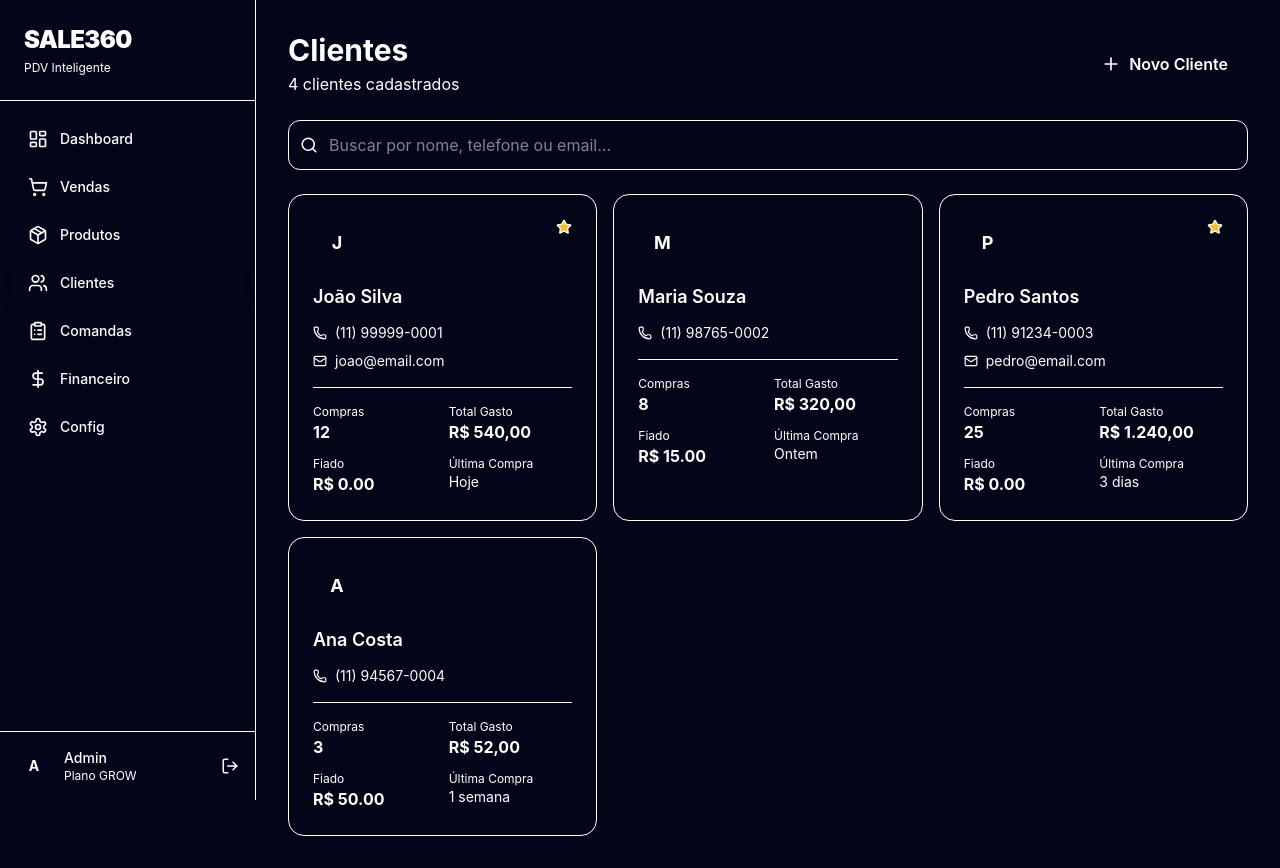
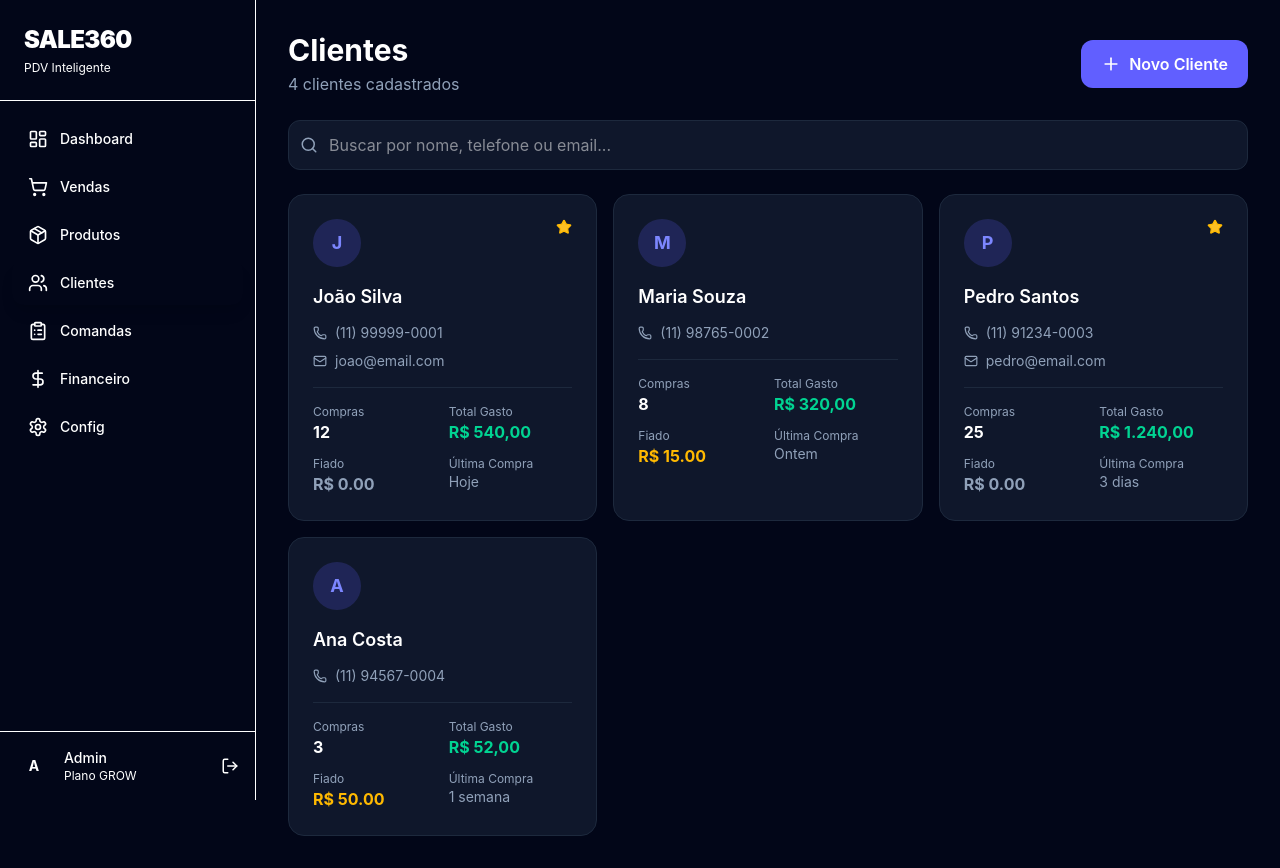
Before and after one commit to philipecordeiroprc-rgb/Sale360, a Next.js app in the folder apps/web/: page /customers in a window 1280 px wide. Built offline with nearby package versions, Linux system fonts and the light colour scheme.

Commit message:
auto: update page.tsx

```diff
--- a/apps/web/src/app/customers/page.tsx
+++ b/apps/web/src/app/customers/page.tsx
@@ -25,9 +25,9 @@ export default function CustomersPage() {
       <div className="flex items-center justify-between">
         <div>
           <h2 className="text-3xl font-bold text-white">Clientes</h2>
-          <p className="text-dark-600 mt-1">{customers.length} clientes cadastrados</p>
+          <p className="text-slate-400 mt-1">{customers.length} clientes cadastrados</p>
         </div>
-        <button className="flex items-center gap-2 bg-accent hover:bg-accent-light text-white px-5 py-3 rounded-xl font-semibold transition-colors">
+        <button className="flex items-center gap-2 bg-indigo-500 hover:bg-indigo-400 text-white px-5 py-3 rounded-xl font-semibold transition-colors">
           <Plus size={20} />
           Novo Cliente
         </button>
@@ -35,64 +35,64 @@ export default function CustomersPage() {
 
       {/* Search */}
       <div className="relative">
-        <Search size={18} className="absolute left-3 top-1/2 -translate-y-1/2 text-dark-600" />
+        <Search size={18} className="absolute left-3 top-1/2 -translate-y-1/2 text-slate-400" />
         <input
           type="text"
           placeholder="Buscar por nome, telefone ou email..."
           value={search}
           onChange={(e) => setSearch(e.target.value)}
-          className="w-full bg-dark-800 border border-dark-700 rounded-xl pl-10 pr-4 py-3 text-white placeholder-dark-600 focus:outline-none focus:border-accent transition-colors"
+          className="w-full bg-slate-900 border border-slate-800 rounded-xl pl-10 pr-4 py-3 text-white placeholder-dark-600 focus:outline-none focus:border-indigo-500 transition-colors"
         />
       </div>
 
       {/* Customer Cards */}
       <div className="grid grid-cols-1 md:grid-cols-2 lg:grid-cols-3 gap-4">
         {filtered.map((customer) => (
-          <div key={customer.id} className="bg-dark-800 border border-dark-700 rounded-2xl p-6 hover:border-dark-600 transition-all">
+          <div key={customer.id} className="bg-slate-900 border border-slate-800 rounded-2xl p-6 hover:border-slate-500 transition-all">
             <div className="flex items-start justify-between mb-4">
-              <div className="w-12 h-12 rounded-full bg-accent/20 flex items-center justify-center">
-                <span className="text-lg font-bold text-accent">
+              <div className="w-12 h-12 rounded-full bg-indigo-500/20 flex items-center justify-center">
+                <span className="text-lg font-bold text-indigo-400">
                   {customer.name.charAt(0)}
                 </span>
               </div>
               {customer.purchases > 10 && (
-                <Star size={16} className="text-warning" fill="#FBBF24" />
+                <Star size={16} className="text-amber-400" fill="#FBBF24" />
               )}
             </div>
 
             <h3 className="text-white font-semibold text-lg mb-3">{customer.name}</h3>
 
             <div className="space-y-2 mb-4">
-              <div className="flex items-center gap-2 text-dark-600 text-sm">
+              <div className="flex items-center gap-2 text-slate-400 text-sm">
                 <Phone size={14} />
                 <span>{customer.phone}</span>
               </div>
               {customer.email && (
-                <div className="flex items-center gap-2 text-dark-600 text-sm">
+                <div className="flex items-center gap-2 text-slate-400 text-sm">
                   <Mail size={14} />
                   <span>{customer.email}</span>
                 </div>
               )}
             </div>
 
-            <div className="grid grid-cols-2 gap-3 pt-4 border-t border-dark-700">
+            <div className="grid grid-cols-2 gap-3 pt-4 border-t border-slate-800">
               <div>
-                <p className="text-xs text-dark-600">Compras</p>
+                <p className="text-xs text-slate-400">Compras</p>
                 <p className="text-white font-bold">{customer.purchases}</p>
               </div>
               <div>
-                <p className="text-xs text-dark-600">Total Gasto</p>
-                <p className="text-success font-bold">{customer.totalSpent}</p>
+                <p className="text-xs text-slate-400">Total Gasto</p>
+                <p className="text-emerald-400 font-bold">{customer.totalSpent}</p>
               </div>
               <div>
-                <p className="text-xs text-dark-600">Fiado</p>
-                <p className={`font-bold ${customer.creditBalance > 0 ? 'text-warning' : 'text-dark-600'}`}>
+                <p className="text-xs text-slate-400">Fiado</p>
+                <p className={`font-bold ${customer.creditBalance > 0 ? 'text-amber-400' : 'text-slate-400'}`}>
                   R$ {customer.creditBalance.toFixed(2)}
                 </p>
               </div>
               <div>
-                <p className="text-xs text-dark-600">Última Compra</p>
-                <p className="text-dark-600 text-sm">{customer.lastPurchase}</p>
+                <p className="text-xs text-slate-400">Última Compra</p>
+                <p className="text-slate-400 text-sm">{customer.lastPurchase}</p>
               </div>
             </div>
           </div>
```
